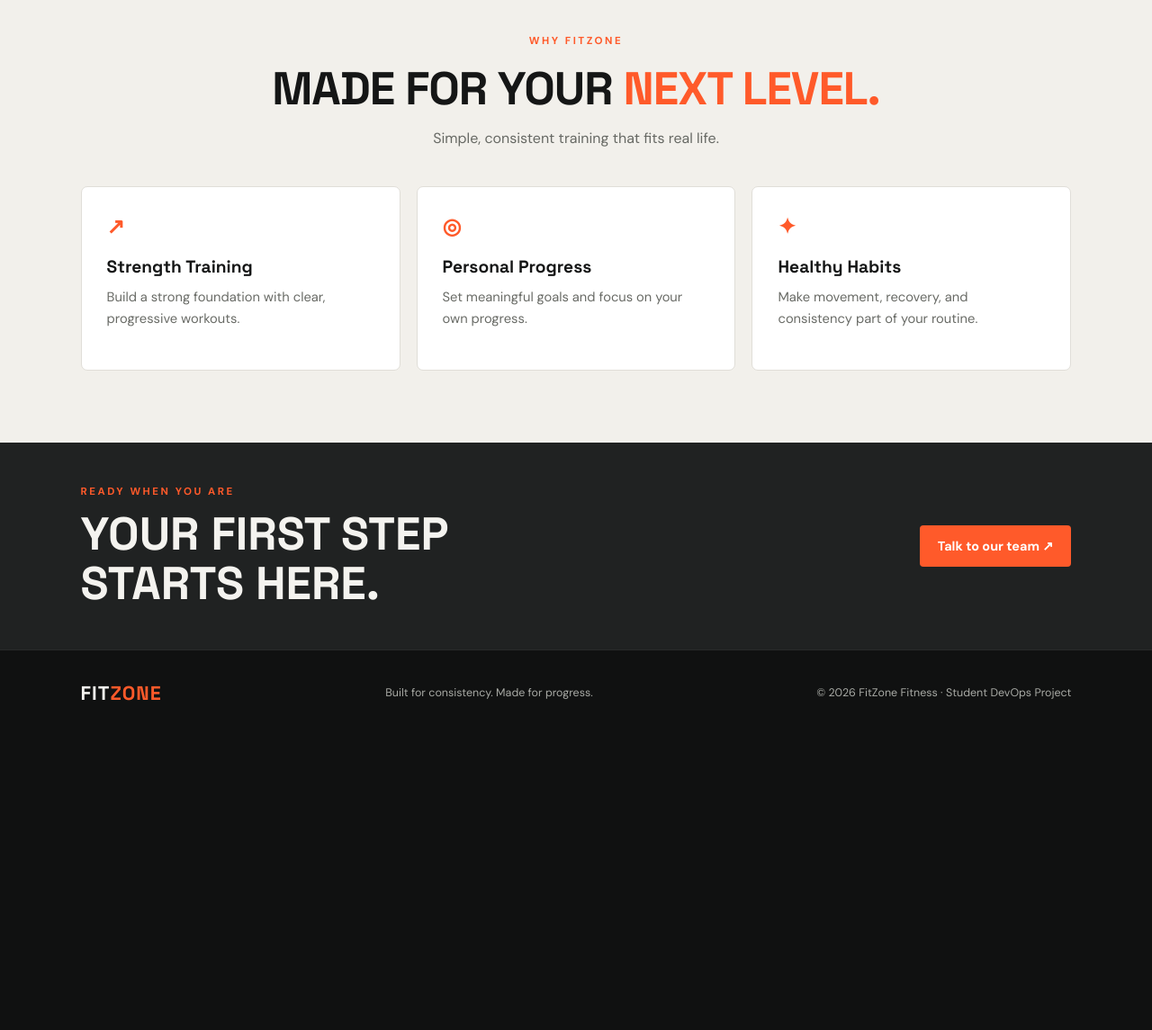
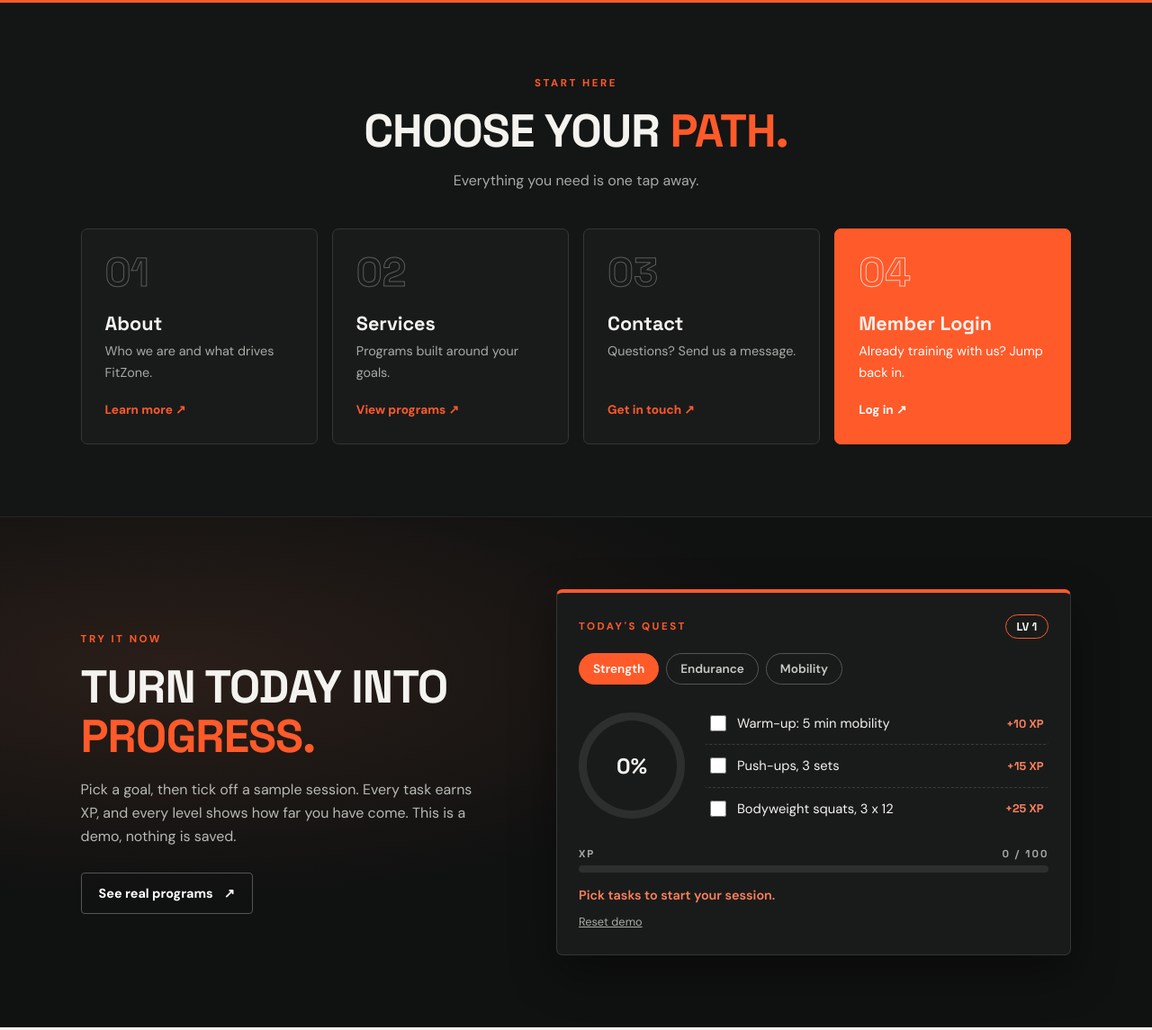
Before and after one commit to renaldoAVR/fitzone-devops-project, a plain HTML site: page index.html in a window 1280 px wide. Shown: the part 734-1879 px from the top of the page at 90% size. Before the commit the page ends 1552 px from the top, so only its background shows below. Drawn offline with Linux system fonts and the light colour scheme.

Commit message:
Modified index.html file and added home.css and home.js file for creting my version of homepage

```diff
--- /dev/null
+++ b/home.css
@@ -0,0 +1,108 @@
+/* ==========================================================
+   home.css - FitZone HOME PAGE ONLY
+   Loads after style.css and reuses its colours and fonts
+   (var(--accent), var(--panel), "Space Grotesk" ...).
+   Every new class starts with "home-", so no other page is affected.
+   ========================================================== */
+
+/* ---------- hero: make the existing visual move ---------- */
+.home-page .hero-visual::before { animation: home-float 7s ease-in-out infinite alternate; }
+@keyframes home-float { from { transform: rotate(10deg) translateY(0); } to { transform: rotate(14deg) translateY(-14px); } }
+.home-page .ring-one { animation: home-breathe 5s ease-in-out infinite; }
+.home-page .ring-two { border-style: dashed; animation: home-spin 50s linear infinite; }
+@keyframes home-spin { to { transform: rotate(360deg); } }
+@keyframes home-breathe { 50% { transform: scale(1.04); border-color: rgba(255,90,42,.6); } }
+.home-page .pulse { animation: home-blink 1.6s ease-in-out infinite; }
+@keyframes home-blink { 50% { opacity: .25; } }
+
+.home-chip { position: absolute; padding: 9px 13px; font-size: .68rem; letter-spacing: 1.2px; font-weight: 700; background: #111; border: 1px solid #424242; border-left: 3px solid var(--accent); animation: home-bob 4.5s ease-in-out infinite alternate; }
+.home-chip-a { left: 0; top: 70px; }
+.home-chip-b { right: 12px; bottom: 70px; color: var(--accent-light); animation-delay: -2s; }
+@keyframes home-bob { to { transform: translateY(-10px); } }
+
+/* ---------- scrolling band ---------- */
+.home-ticker { overflow: hidden; background: var(--accent); color: #101111; white-space: nowrap; }
+.home-ticker-track { display: inline-flex; gap: 2rem; padding: 13px 0; font: 700 1rem "Space Grotesk", Arial, sans-serif; letter-spacing: 3px; animation: home-scroll 28s linear infinite; }
+@keyframes home-scroll { to { transform: translateX(-50%); } }
+
+/* ---------- page cards ---------- */
+.home-paths { background: #141515; border-bottom: 1px solid #242626; }
+.home-paths .section-heading > p:last-child { color: var(--muted); }
+.home-path-grid { display: grid; grid-template-columns: repeat(4, minmax(0, 1fr)); gap: 16px; max-width: 1150px; margin: 0 auto; }
+.home-path { position: relative; display: flex; flex-direction: column; min-height: 235px; padding: 26px; background: var(--panel); border: 1px solid var(--line); border-radius: 7px; text-decoration: none; overflow: hidden; transition: transform .25s, border-color .25s, background .25s, box-shadow .25s; }
+.home-path::after { content: ""; position: absolute; left: 0; bottom: 0; height: 3px; width: 0; background: var(--accent); transition: width .35s; }
+.home-path:hover, .home-path:focus-visible { transform: translateY(-6px); border-color: var(--accent); background: var(--panel-2); box-shadow: 0 14px 34px rgba(255,90,42,.15); }
+.home-path:hover::after, .home-path:focus-visible::after { width: 100%; }
+.home-path:focus-visible, .home-goal:focus-visible, .home-reset:focus-visible, .home-tasks input:focus-visible { outline: 2px solid var(--accent-light); outline-offset: 3px; }
+.home-path-num { font: 700 2.8rem/1 "Space Grotesk", sans-serif; color: transparent; -webkit-text-stroke: 1px #5a5c5c; transition: -webkit-text-stroke-color .25s; }
+.home-path:hover .home-path-num { -webkit-text-stroke-color: var(--accent); }
+.home-path h3 { margin: 22px 0 8px; font-size: 1.35rem; }
+.home-path p { color: var(--muted); font-size: .9rem; }
+.home-path-go { margin-top: auto; padding-top: 18px; color: var(--accent); font-size: .85rem; font-weight: 700; }
+.home-path-go b { display: inline-block; transition: transform .25s; }
+.home-path:hover .home-path-go b { transform: translate(4px, -4px); }
+.home-path-hot { background: var(--accent); border-color: var(--accent); }
+.home-path-hot:hover, .home-path-hot:focus-visible { background: #e94b20; box-shadow: 0 14px 34px rgba(255,90,42,.4); }
+.home-path-hot p, .home-path-hot .home-path-go { color: #fff; }
+.home-path-hot .home-path-num { -webkit-text-stroke-color: rgba(255,255,255,.7); }
+.home-path-hot::after { background: #fff; }
+
+/* ---------- interactive quest ---------- */
+.home-quest { background: radial-gradient(ellipse at 15% 30%, #2a1e19 0, transparent 45%), #101111; }
+.home-quest-layout { display: grid; grid-template-columns: .9fr 1.1fr; gap: 60px; align-items: center; max-width: 1150px; margin: 0 auto; }
+.home-quest h2 { font-size: clamp(2rem, 4vw, 3.4rem); letter-spacing: -1px; }
+.home-quest-copy { color: #b7b9b4; margin: 18px 0 26px; max-width: 440px; }
+
+.home-panel { padding: 24px; background: var(--panel); border: 1px solid var(--line); border-top: 4px solid var(--accent); border-radius: 7px; box-shadow: 0 20px 50px rgba(0,0,0,.4); }
+.home-panel-top { display: flex; justify-content: space-between; align-items: center; margin-bottom: 16px; }
+.home-panel-title { font-size: .72rem; letter-spacing: 2.5px; font-weight: 700; color: var(--accent); }
+.home-level { padding: 4px 12px; border: 1px solid var(--accent); border-radius: 999px; font: 700 .8rem "Space Grotesk", sans-serif; }
+.home-level.up { animation: home-pop .7s ease-out; background: var(--accent); }
+@keyframes home-pop { 40% { transform: scale(1.35); } }
+
+.home-goals { display: flex; flex-wrap: wrap; gap: 8px; margin-bottom: 20px; }
+.home-goal { padding: 8px 15px; background: transparent; color: #c9cac5; border: 1px solid #555; border-radius: 999px; font: 600 .85rem "DM Sans", Arial, sans-serif; cursor: pointer; transition: background .2s, border-color .2s, color .2s; }
+.home-goal:hover { border-color: var(--accent); }
+.home-goal[aria-pressed="true"] { background: var(--accent); border-color: var(--accent); color: #fff; }
+
+.home-panel-body { display: flex; align-items: center; gap: 22px; }
+.home-ring { flex: none; position: relative; display: grid; place-items: center; width: 118px; height: 118px; border-radius: 50%; background: conic-gradient(var(--accent) calc(var(--p) * 1%), #2d2f2f 0); transition: background .3s; }
+.home-ring::before { content: ""; position: absolute; inset: 9px; border-radius: 50%; background: var(--panel); }
+.home-ring span { position: relative; font: 700 1.5rem "Space Grotesk", sans-serif; }
+.home-tasks { list-style: none; flex: 1; }
+.home-tasks label { display: flex; align-items: center; gap: 12px; padding: 11px 6px; border-bottom: 1px dashed #3a3c3c; cursor: pointer; border-radius: 3px; }
+.home-tasks label:hover { background: rgba(255,90,42,.08); }
+.home-tasks li:last-child label { border-bottom: 0; }
+.home-tasks input { width: 18px; height: 18px; accent-color: var(--accent); flex: none; }
+.home-task-name { flex: 1; font-size: .92rem; }
+.home-task-xp { font: 700 .8rem "Space Grotesk", sans-serif; color: var(--accent-light); }
+.home-tasks input:checked ~ .home-task-name { color: var(--muted); text-decoration: line-through; }
+
+.home-xp-row { display: flex; justify-content: space-between; margin: 20px 0 6px; font: 700 .72rem "Space Grotesk", sans-serif; letter-spacing: 2px; color: var(--muted); }
+.home-xp-bar { height: 8px; background: #2d2f2f; border-radius: 99px; overflow: hidden; }
+.home-xp-bar i { display: block; height: 100%; width: 0; background: linear-gradient(90deg, var(--accent), var(--accent-light)); border-radius: 99px; transition: width .45s ease; }
+.home-msg { min-height: 1.6em; margin-top: 14px; font-size: .9rem; font-weight: 600; color: var(--accent-light); }
+.home-reset { margin-top: 6px; padding: 0; background: none; border: 0; color: var(--muted); font: inherit; font-size: .8rem; text-decoration: underline; cursor: pointer; }
+
+/* ---------- reveal on scroll (only when JS is running) ---------- */
+.home-js .home-reveal { opacity: 0; transform: translateY(22px); transition: opacity .6s, transform .6s; }
+.home-js .home-reveal.in { opacity: 1; transform: none; }
+.home-js .home-path-grid .home-reveal:nth-child(2) { transition-delay: .08s; }
+.home-js .home-path-grid .home-reveal:nth-child(3) { transition-delay: .16s; }
+.home-js .home-path-grid .home-reveal:nth-child(4) { transition-delay: .24s; }
+.home-js .home-path.in:hover { transition-delay: 0s; }
+
+/* ---------- responsive ---------- */
+@media (max-width: 950px) { .home-path-grid { grid-template-columns: 1fr 1fr; } .home-quest-layout { grid-template-columns: 1fr; gap: 35px; } }
+@media (max-width: 650px) {
+  .home-path-grid { grid-template-columns: 1fr; }
+  .home-path { min-height: 0; }
+  .home-panel-body { flex-direction: column; align-items: stretch; }
+  .home-ring { margin: 0 auto; }
+  .home-chip-a { top: 40px; }
+  .home-chip-b { bottom: 30px; }
+}
+@media (prefers-reduced-motion: reduce) {
+  .home-page *, .home-page *::before { animation: none !important; transition: none !important; }
+  .home-js .home-reveal { opacity: 1; transform: none; }
+}
--- /dev/null
+++ b/home.js
@@ -0,0 +1,92 @@
+/* home.js - FitZone HOME PAGE ONLY (load with defer, after script.js).
+   The mobile menu, footer year and forms stay in script.js. */
+(function () {
+  var reduce = window.matchMedia("(prefers-reduced-motion: reduce)").matches;
+  var $ = function (id) { return document.getElementById(id); };
+  document.documentElement.classList.add("home-js");
+
+  /* 1. Hero stats count up once */
+  if (!reduce) {
+    document.querySelectorAll("[data-count]").forEach(function (el) {
+      var end = +el.dataset.count, suffix = el.dataset.suffix || "", start = performance.now(), dur = 1300;
+      el.textContent = "0" + suffix;
+      (function step(now) {
+        var p = Math.min(1, (now - start) / dur);
+        el.textContent = Math.round(end * (1 - Math.pow(1 - p, 3))) + suffix;
+        if (p < 1) requestAnimationFrame(step);
+      })(start);
+    });
+  }
+
+  /* 2. Reveal sections as they scroll into view */
+  var items = document.querySelectorAll(".home-reveal");
+  if ("IntersectionObserver" in window && !reduce) {
+    var io = new IntersectionObserver(function (entries) {
+      entries.forEach(function (e) { if (e.isIntersecting) { e.target.classList.add("in"); io.unobserve(e.target); } });
+    }, { threshold: 0.15 });
+    items.forEach(function (el) { io.observe(el); });
+  } else {
+    items.forEach(function (el) { el.classList.add("in"); });
+  }
+
+  /* 3. Daily quest demo: goal -> tasks -> XP -> level */
+  var GOALS = {
+    strength:  [["Warm-up: 5 min mobility", 10], ["Push-ups, 3 sets", 15], ["Bodyweight squats, 3 x 12", 25]],
+    endurance: [["Brisk walk, 5 min", 10], ["Easy intervals, 4 x 1 min", 25], ["Cool-down stretch", 15]],
+    mobility:  [["Shoulder and neck rolls", 10], ["Hip opener flow", 15], ["Hamstring stretch holds", 25]]
+  };
+  var goal = "strength", banked = 0, lastLevel = 1;
+  var list = $("home-tasks");
+
+  function render() {
+    list.innerHTML = "";
+    GOALS[goal].forEach(function (t, i) {
+      var li = document.createElement("li"), label = document.createElement("label");
+      var box = document.createElement("input"), name = document.createElement("span"), xp = document.createElement("span");
+      box.type = "checkbox"; box.dataset.xp = t[1]; box.id = "home-task-" + i;
+      name.className = "home-task-name"; name.textContent = t[0];
+      xp.className = "home-task-xp"; xp.textContent = "+" + t[1] + " XP";
+      box.addEventListener("change", update);
+      label.appendChild(box); label.appendChild(name); label.appendChild(xp);
+      li.appendChild(label); list.appendChild(li);
+    });
+    update();
+  }
+
+  function update() {
+    var boxes = list.querySelectorAll("input"), done = 0, doneCount = 0, total = 0;
+    boxes.forEach(function (b) { total += +b.dataset.xp; if (b.checked) { done += +b.dataset.xp; doneCount++; } });
+    var pct = Math.round(done / total * 100), all = banked + done, level = Math.floor(all / 100) + 1;
+
+    $("home-ring").style.setProperty("--p", pct);
+    $("home-pct").textContent = pct + "%";
+    $("home-xp-text").textContent = (all % 100) + " / 100";
+    $("home-xp-fill").style.width = (all % 100) + "%";
+    $("home-level").textContent = "LV " + level;
+
+    var msg = $("home-msg");
+    if (level > lastLevel) {
+      msg.textContent = "Level up! You reached level " + level + ".";
+      var chip = $("home-level"); chip.classList.remove("up"); void chip.offsetWidth; chip.classList.add("up");
+    } else if (pct === 100) {
+      msg.textContent = "Quest complete. +" + done + " XP earned. Try another goal.";
+    } else if (doneCount === 0) {
+      msg.textContent = "Pick tasks to start your session.";
+    } else {
+      msg.textContent = (boxes.length - doneCount) + " of " + boxes.length + " tasks left. Keep going.";
+    }
+    lastLevel = level;
+  }
+
+  document.querySelectorAll(".home-goal").forEach(function (btn) {
+    btn.addEventListener("click", function () {
+      if (btn.dataset.goal === goal) return;
+      list.querySelectorAll("input:checked").forEach(function (b) { banked += +b.dataset.xp; });
+      goal = btn.dataset.goal;
+      document.querySelectorAll(".home-goal").forEach(function (b) { b.setAttribute("aria-pressed", String(b === btn)); });
+      render();
+    });
+  });
+  $("home-reset").addEventListener("click", function () { banked = 0; lastLevel = 1; render(); });
+  render();
+})();
--- a/index.html
+++ b/index.html
@@ -6,32 +6,123 @@
   <meta name="description" content="FitZone helps you build strength, confidence, and healthy habits.">
   <title>FitZone | Home</title>
   <link rel="stylesheet" href="style.css">
+  <link rel="stylesheet" href="home.css"><!-- home page only; loads after style.css -->
   <script src="script.js" defer></script>
+  <script src="home.js" defer></script><!-- home page only -->
 </head>
-<body>
+<body class="home-page">
   <header class="site-header">
     <a class="logo" href="index.html" aria-label="FitZone home">FIT<span>ZONE</span></a>
     <button class="menu-toggle" aria-label="Toggle navigation" aria-expanded="false">☰</button>
     <nav class="nav-links" aria-label="Main navigation">
-      <a class="active" href="index.html">Home</a><a href="about.html">About</a>
+      <a class="active" href="index.html" aria-current="page">Home</a><a href="about.html">About</a>
       <a href="services.html">Services</a><a href="contact.html">Contact</a><a class="nav-cta" href="login.html">Member Login</a>
     </nav>
   </header>
   <main>
+
+    <!-- HERO (original content kept; stats now count up, visual now moves) -->
     <section class="hero">
       <div class="hero-content">
         <p class="eyebrow">YOUR JOURNEY. YOUR STRENGTH.</p>
         <h1>BUILD A<br><span>STRONGER YOU.</span></h1>
         <p class="hero-copy">Train with purpose. Build lasting habits. Become the strongest version of yourself, one session at a time.</p>
         <div class="hero-actions"><a class="button button-primary" href="services.html">Explore Programs <span>↗</span></a><a class="button button-ghost" href="about.html">Our Story</a></div>
-        <div class="hero-stats"><div><strong>12+</strong><small>Training programs</small></div><div><strong>100%</strong><small>Commitment to you</small></div><div><strong>1</strong><small>Goal: your progress</small></div></div>
+        <div class="hero-stats">
+          <div><strong data-count="12" data-suffix="+">12+</strong><small>Training programs</small></div>
+          <div><strong data-count="100" data-suffix="%">100%</strong><small>Commitment to you</small></div>
+          <div><strong data-count="1">1</strong><small>Goal: your progress</small></div>
+        </div>
       </div>
-      <div class="hero-visual" role="img" aria-label="Abstract fitness graphic">
+      <div class="hero-visual" role="img" aria-label="Abstract fitness graphic with a daily streak and XP badge">
         <div class="visual-ring ring-one"></div><div class="visual-ring ring-two"></div>
         <div class="visual-label"><span class="pulse"></span> NO SHORTCUTS. JUST PROGRESS.</div>
+        <div class="home-chip home-chip-a">STREAK · 3 DAYS</div>
+        <div class="home-chip home-chip-b">+25 XP</div>
         <div class="visual-number">01<span>/ DAILY</span></div>
       </div>
     </section>
+
+    <!-- SCROLLING BAND -->
+    <div class="home-ticker" aria-hidden="true">
+      <div class="home-ticker-track">
+        <span>STRENGTH</span><span>✦</span><span>CONSISTENCY</span><span>✦</span><span>RECOVERY</span><span>✦</span><span>PROGRESS</span><span>✦</span>
+        <span>STRENGTH</span><span>✦</span><span>CONSISTENCY</span><span>✦</span><span>RECOVERY</span><span>✦</span><span>PROGRESS</span><span>✦</span>
+      </div>
+    </div>
+
+    <!-- PAGE CARDS: one per team page -->
+    <section class="section home-paths" aria-labelledby="home-paths-title">
+      <div class="section-heading home-reveal">
+        <p class="eyebrow">START HERE</p>
+        <h2 id="home-paths-title">CHOOSE YOUR <span>PATH.</span></h2>
+        <p>Everything you need is one tap away.</p>
+      </div>
+      <div class="home-path-grid">
+        <a class="home-path home-reveal" href="about.html">
+          <span class="home-path-num">01</span>
+          <h3>About</h3>
+          <p>Who we are and what drives FitZone.</p>
+          <span class="home-path-go">Learn more <b>↗</b></span>
+        </a>
+        <a class="home-path home-reveal" href="services.html">
+          <span class="home-path-num">02</span>
+          <h3>Services</h3>
+          <p>Programs built around your goals.</p>
+          <span class="home-path-go">View programs <b>↗</b></span>
+        </a>
+        <a class="home-path home-reveal" href="contact.html">
+          <span class="home-path-num">03</span>
+          <h3>Contact</h3>
+          <p>Questions? Send us a message.</p>
+          <span class="home-path-go">Get in touch <b>↗</b></span>
+        </a>
+        <a class="home-path home-path-hot home-reveal" href="login.html">
+          <span class="home-path-num">04</span>
+          <h3>Member Login</h3>
+          <p>Already training with us? Jump back in.</p>
+          <span class="home-path-go">Log in <b>↗</b></span>
+        </a>
+      </div>
+    </section>
+
+    <!-- INTERACTIVE DAILY QUEST (sample data only) -->
+    <section class="section home-quest" aria-labelledby="home-quest-title">
+      <div class="home-quest-layout">
+        <div class="home-reveal">
+          <p class="eyebrow">TRY IT NOW</p>
+          <h2 id="home-quest-title">TURN TODAY INTO <span>PROGRESS.</span></h2>
+          <p class="home-quest-copy">Pick a goal, then tick off a sample session. Every task earns XP, and every level shows how far you have come. This is a demo, nothing is saved.</p>
+          <a class="button button-ghost" href="services.html">See real programs <span>↗</span></a>
+        </div>
+
+        <div class="home-panel home-reveal" aria-label="Sample daily quest">
+          <div class="home-panel-top">
+            <span class="home-panel-title">TODAY'S QUEST</span>
+            <span class="home-level" id="home-level">LV 1</span>
+          </div>
+
+          <div class="home-goals" role="group" aria-label="Choose a goal">
+            <button type="button" class="home-goal" data-goal="strength" aria-pressed="true">Strength</button>
+            <button type="button" class="home-goal" data-goal="endurance" aria-pressed="false">Endurance</button>
+            <button type="button" class="home-goal" data-goal="mobility" aria-pressed="false">Mobility</button>
+          </div>
+
+          <div class="home-panel-body">
+            <div class="home-ring" id="home-ring" style="--p:0" aria-hidden="true"><span id="home-pct">0%</span></div>
+            <ul class="home-tasks" id="home-tasks"></ul>
+          </div>
+
+          <div class="home-xp-row"><span>XP</span><span id="home-xp-text">0 / 100</span></div>
+          <div class="home-xp-bar" aria-hidden="true"><i id="home-xp-fill"></i></div>
+
+          <p class="home-msg" id="home-msg" aria-live="polite">Pick tasks to start your session.</p>
+          <button type="button" class="home-reset" id="home-reset">Reset demo</button>
+        </div>
+      </div>
+    </section>
+
+    <!-- WHY FITZONE (original content kept) -->
     <section class="section section-light">
       <div class="section-heading"><p class="eyebrow">WHY FITZONE</p><h2>MADE FOR YOUR <span>NEXT LEVEL.</span></h2><p>Simple, consistent training that fits real life.</p></div>
       <div class="feature-grid">
@@ -40,6 +131,8 @@
         <article class="feature-card"><div class="feature-icon">✦</div><h3>Healthy Habits</h3><p>Make movement, recovery, and consistency part of your routine.</p></article>
       </div>
     </section>
+
+    <!-- CALLOUT (original content kept) -->
     <section class="callout"><div><p class="eyebrow">READY WHEN YOU ARE</p><h2>YOUR FIRST STEP<br>STARTS HERE.</h2></div><a class="button button-primary" href="contact.html">Talk to our team ↗</a></section>
   </main>
   <footer class="site-footer"><a class="logo" href="index.html">FIT<span>ZONE</span></a><p>Built for consistency. Made for progress.</p><p>© <span class="year"></span> FitZone Fitness · Student DevOps Project</p></footer>
```
